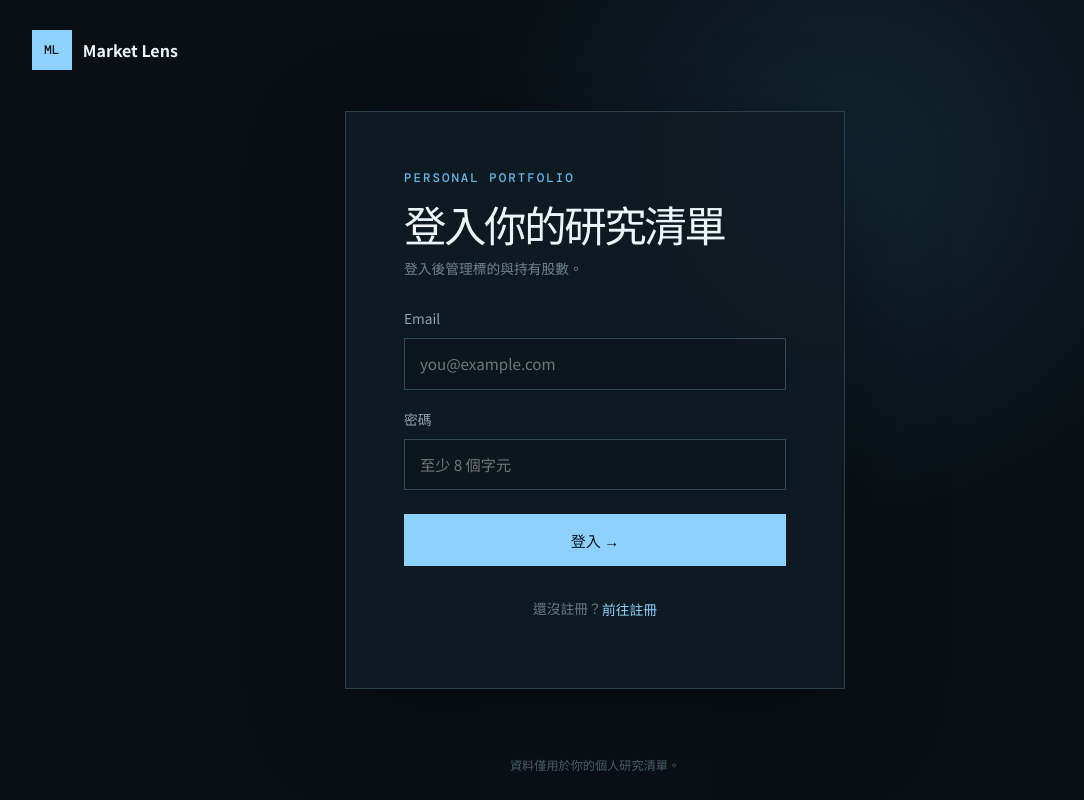
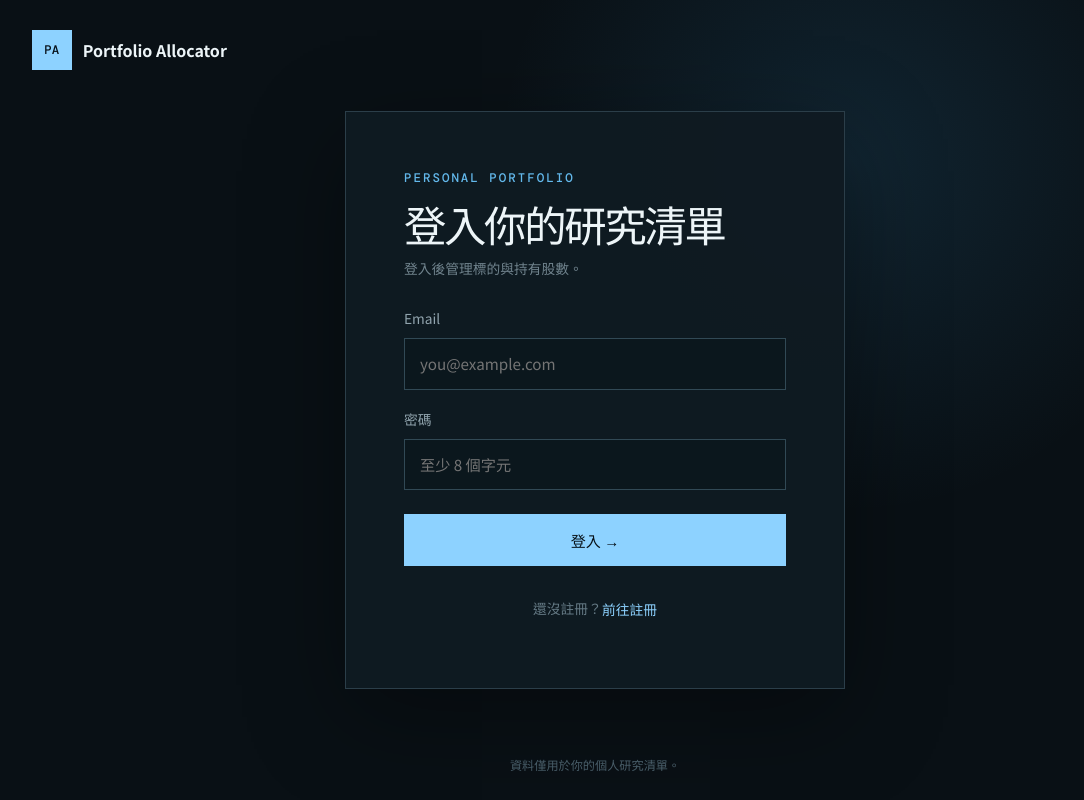
Before and after one commit to aterayuccy/PortfolioAllocator, a React (Vite) app in the folder client/: page / in a window 1280 px wide. Shown: the whole page, without its empty margins (45-1129 px from the left). Built offline with nearby package versions, Linux system fonts and the light colour scheme.

Commit message:
Rename application branding

```diff
--- a/client/index.html
+++ b/client/index.html
@@ -4,7 +4,7 @@
     <meta charset="UTF-8" />
     <meta name="viewport" content="width=device-width, initial-scale=1.0" />
     <meta name="description" content="Spring Boot 與 React 專案" />
-    <title>Spring React App</title>
+    <title>Portfolio Allocator</title>
   </head>
   <body>
     <div id="root"></div>
--- a/client/src/App.jsx
+++ b/client/src/App.jsx
@@ -104,7 +104,7 @@ function AuthScreen({ onAuthenticated }) {
   }
 
   return <div className="auth-shell">
-    <div className="auth-brand"><span>ML</span><strong>Market Lens</strong></div>
+    <div className="auth-brand"><span>PA</span><strong>Portfolio Allocator</strong></div>
     <main className="auth-card">
       <div className="eyebrow">PERSONAL PORTFOLIO</div>
       <h1>{mode === 'login' ? <>登入你的研究清單</> : <>建立你的研究清單</>}</h1>
@@ -269,7 +269,7 @@ function App() {
   if (!portfolioLoaded) return <div className="session-loading"><i/><span>正在載入你的研究清單…</span></div>
 
   return <div className="app">
-    <header><a className="brand" href="#top"><span>ML</span> Market Lens</a><div className="account-nav"><div><strong>{user?.name}</strong><small>{user?.email}</small></div><button className="logout-button" onClick={logout}>登出</button></div></header>
+    <header><a className="brand" href="#top"><span>PA</span> Portfolio Allocator</a><div className="account-nav"><div><strong>{user?.name}</strong><small>{user?.email}</small></div><button className="logout-button" onClick={logout}>登出</button></div></header>
     <main id="top">
       <section className="hero compact-hero"><div className="eyebrow">WATCHLIST RESEARCH</div><h1>用年增看懂<br/><em>研究清單的變化</em></h1><p>目前只支援個股；輸入 Yahoo Finance 代號後自動加入清單，個股以最新年度與前一年度的年增資料計算品質分數。</p><form onSubmit={search} className="search"><span>⌕</span><input value={symbol} onChange={(event) => setSymbol(event.target.value)} placeholder="例如 2330.TW、AAPL" aria-label="標的代號"/><button disabled={loading}>{loading ? '取得中…' : '搜尋並加入'}</button></form><div className="quick"><span>快速加入</span>{['2330.TW', 'AAPL', 'NVDA', 'MSFT'].map((item) => <button key={item} onClick={(event) => search(event, item)}>{item}</button>)}</div></section>
       <section className="dashboard simplified-dashboard">
@@ -293,7 +293,7 @@ function App() {
           <p className="method-warning">資料來源為 Yahoo Finance。目前只處理個股；四項基本面指標（經濟利差、投入資本年增、營業收入年增、毛利率年增）必須全部可計算，否則不會列入研究清單。這些數值是研究輔助，不是投資建議。</p>
         </section>}
       </section>
-    </main><footer><span>Market Lens</span><p>研究工具會保留你的清單與股數，實際交易前請自行確認資料與風險。</p></footer>
+    </main><footer><span>Portfolio Allocator</span><p>研究工具會保留你的清單與股數，實際交易前請自行確認資料與風險。</p></footer>
   </div>
 }
 
```
